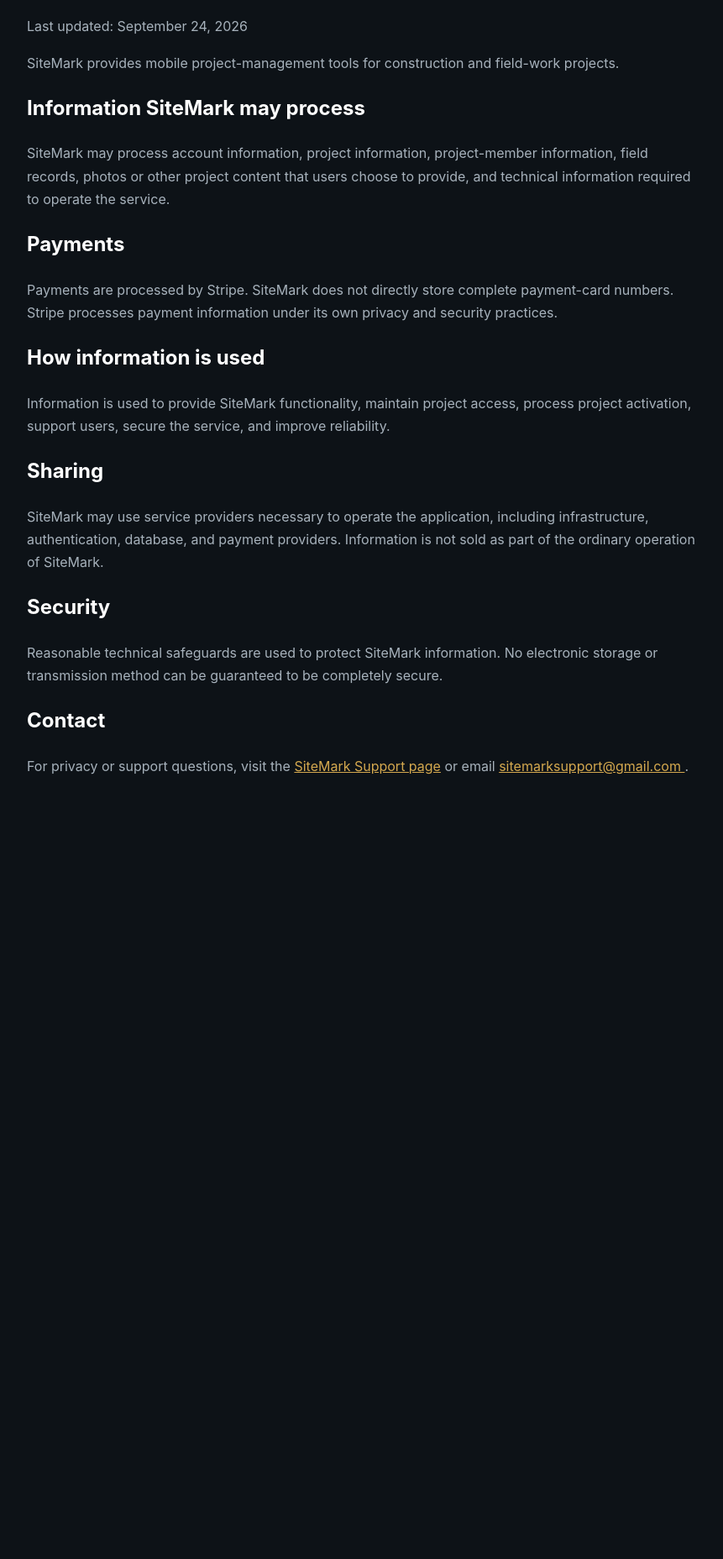
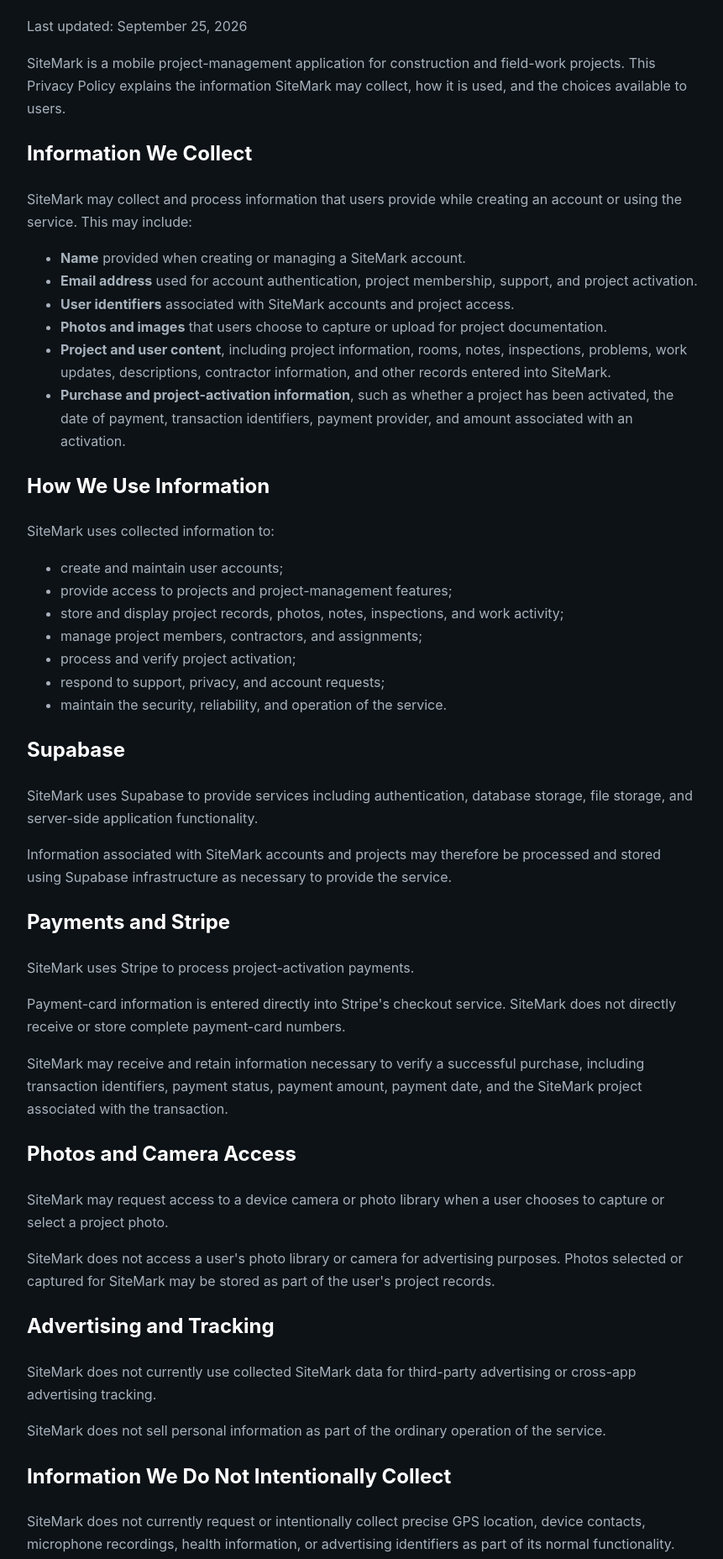
Before and after one commit to kbissett1/recordlok-site, a plain HTML site: page privacy.html in a window 1280 px wide. Shown: the part 166-2022 px from the top of the page at 84% size, without its empty margins (208-1069 px from the left). Before the commit the page ends 1168 px from the top, so only its background shows below. Drawn offline with Linux system fonts and the light colour scheme.

Commit message:
Expand SiteMark privacy policy

```diff
--- a/privacy.html
+++ b/privacy.html
@@ -3,85 +3,327 @@
 <head>
 <meta charset="utf-8">
 <meta name="viewport" content="width=device-width,initial-scale=1">
+
 <title>SiteMark | Privacy Policy</title>
+
+<meta
+  name="description"
+  content="Privacy Policy for the SiteMark mobile project-management application."
+>
+
 <style>
-body{margin:0;background:#0d1217;color:#f5f7f9;font-family:-apple-system,BlinkMacSystemFont,"Segoe UI",sans-serif;line-height:1.7}
-main{max-width:800px;margin:auto;padding:60px 24px}
-a{color:#d5a94f}
-p,li{color:#a7b2bc}
-h1,h2{color:#fff}
+body{
+  margin:0;
+  background:#0d1217;
+  color:#f5f7f9;
+  font-family:
+    -apple-system,
+    BlinkMacSystemFont,
+    "Segoe UI",
+    sans-serif;
+  line-height:1.7
+}
+
+main{
+  max-width:800px;
+  margin:auto;
+  padding:60px 24px
+}
+
+a{
+  color:#d5a94f
+}
+
+p,
+li{
+  color:#a7b2bc
+}
+
+h1,
+h2{
+  color:#fff
+}
+
+.notice{
+  background:#151c23;
+  border:1px solid #28333d;
+  border-radius:14px;
+  padding:22px;
+  margin:24px 0
+}
 </style>
 </head>
+
 <body>
 <main>
+
 <a href="index.html">← SiteMark</a>
 
 <h1>Privacy Policy</h1>
 
-<p>Last updated: September 24, 2026</p>
+<p>
+Last updated: September 25, 2026
+</p>
 
 <p>
-SiteMark provides mobile project-management tools for
-construction and field-work projects.
+SiteMark is a mobile project-management application
+for construction and field-work projects. This Privacy
+Policy explains the information SiteMark may collect,
+how it is used, and the choices available to users.
 </p>
 
-<h2>Information SiteMark may process</h2>
+<h2>Information We Collect</h2>
 
 <p>
-SiteMark may process account information, project
-information, project-member information, field records,
-photos or other project content that users choose to
-provide, and technical information required to operate
-the service.
+SiteMark may collect and process information that users
+provide while creating an account or using the service.
+This may include:
 </p>
 
-<h2>Payments</h2>
+<ul>
+  <li>
+    <strong>Name</strong> provided when creating or
+    managing a SiteMark account.
+  </li>
+
+  <li>
+    <strong>Email address</strong> used for account
+    authentication, project membership, support, and
+    project activation.
+  </li>
+
+  <li>
+    <strong>User identifiers</strong> associated with
+    SiteMark accounts and project access.
+  </li>
+
+  <li>
+    <strong>Photos and images</strong> that users choose
+    to capture or upload for project documentation.
+  </li>
+
+  <li>
+    <strong>Project and user content</strong>, including
+    project information, rooms, notes, inspections,
+    problems, work updates, descriptions, contractor
+    information, and other records entered into SiteMark.
+  </li>
+
+  <li>
+    <strong>Purchase and project-activation
+    information</strong>, such as whether a project has
+    been activated, the date of payment, transaction
+    identifiers, payment provider, and amount associated
+    with an activation.
+  </li>
+</ul>
+
+<h2>How We Use Information</h2>
 
 <p>
-Payments are processed by Stripe. SiteMark does not
-directly store complete payment-card numbers.
-Stripe processes payment information under its own
-privacy and security practices.
+SiteMark uses collected information to:
 </p>
 
-<h2>How information is used</h2>
+<ul>
+  <li>create and maintain user accounts;</li>
+
+  <li>
+    provide access to projects and project-management
+    features;
+  </li>
+
+  <li>
+    store and display project records, photos, notes,
+    inspections, and work activity;
+  </li>
+
+  <li>
+    manage project members, contractors, and assignments;
+  </li>
+
+  <li>
+    process and verify project activation;
+  </li>
+
+  <li>
+    respond to support, privacy, and account requests;
+  </li>
+
+  <li>
+    maintain the security, reliability, and operation
+    of the service.
+  </li>
+</ul>
+
+<h2>Supabase</h2>
 
 <p>
-Information is used to provide SiteMark functionality,
-maintain project access, process project activation,
-support users, secure the service, and improve
-reliability.
+SiteMark uses Supabase to provide services including
+authentication, database storage, file storage, and
+server-side application functionality.
 </p>
 
-<h2>Sharing</h2>
+<p>
+Information associated with SiteMark accounts and
+projects may therefore be processed and stored using
+Supabase infrastructure as necessary to provide the
+service.
+</p>
+
+<h2>Payments and Stripe</h2>
 
 <p>
-SiteMark may use service providers necessary to operate
-the application, including infrastructure,
-authentication, database, and payment providers.
-Information is not sold as part of the ordinary
-operation of SiteMark.
+SiteMark uses Stripe to process project-activation
+payments.
 </p>
+
+<p>
+Payment-card information is entered directly into
+Stripe's checkout service. SiteMark does not directly
+receive or store complete payment-card numbers.
+</p>
+
+<p>
+SiteMark may receive and retain information necessary
+to verify a successful purchase, including transaction
+identifiers, payment status, payment amount, payment
+date, and the SiteMark project associated with the
+transaction.
+</p>
+
+<h2>Photos and Camera Access</h2>
+
+<p>
+SiteMark may request access to a device camera or photo
+library when a user chooses to capture or select a
+project photo.
+</p>
+
+<p>
+SiteMark does not access a user's photo library or
+camera for advertising purposes. Photos selected or
+captured for SiteMark may be stored as part of the
+user's project records.
+</p>
+
+<h2>Advertising and Tracking</h2>
+
+<p>
+SiteMark does not currently use collected SiteMark data
+for third-party advertising or cross-app advertising
+tracking.
+</p>
+
+<p>
+SiteMark does not sell personal information as part of
+the ordinary operation of the service.
+</p>
+
+<h2>Information We Do Not Intentionally Collect</h2>
+
+<p>
+SiteMark does not currently request or intentionally
+collect precise GPS location, device contacts,
+microphone recordings, health information, or
+advertising identifiers as part of its normal
+functionality.
+</p>
+
+<h2>Service Providers</h2>
+
+<p>
+SiteMark may share information with service providers
+only as reasonably necessary to operate the service.
+Current service providers include infrastructure,
+authentication, database, storage, and payment
+providers such as Supabase and Stripe.
+</p>
+
+<p>
+Those providers may process information under their
+own privacy and security practices.
+</p>
+
+<h2>Data Retention</h2>
+
+<p>
+SiteMark retains account and project information for
+as long as reasonably necessary to provide the service,
+maintain project records, meet legitimate operational
+requirements, resolve disputes, comply with applicable
+legal obligations, and process account-deletion
+requests.
+</p>
+
+<h2>Account Deletion and Privacy Choices</h2>
+
+<div class="notice">
+
+<p>
+SiteMark users may initiate an account-deletion request
+from the <strong>Account &amp; Privacy</strong> area
+inside the application.
+</p>
+
+<p>
+Deletion requests are processed within 30 days, subject
+to information that may need to be retained for legal,
+security, fraud-prevention, transaction-record, or
+other legitimate operational requirements.
+</p>
+
+<p>
+Users may also contact SiteMark Support regarding
+privacy questions or account-deletion requests.
+</p>
+
+</div>
 
 <h2>Security</h2>
 
 <p>
-Reasonable technical safeguards are used to protect
-SiteMark information. No electronic storage or
-transmission method can be guaranteed to be completely
-secure.
+SiteMark uses reasonable technical and organizational
+measures intended to protect information handled by the
+service. No electronic storage or transmission method
+can be guaranteed to be completely secure.
+</p>
+
+<h2>Children's Privacy</h2>
+
+<p>
+SiteMark is intended as a project-management tool for
+work and field-project use and is not designed or
+directed toward children.
+</p>
+
+<h2>Changes to This Policy</h2>
+
+<p>
+This Privacy Policy may be updated as SiteMark features,
+service providers, or data practices change. The
+"Last updated" date at the top of this page will be
+revised when material changes are made.
 </p>
 
 <h2>Contact</h2>
 
 <p>
-For privacy or support questions, visit the
+For privacy questions, support requests, or
+account-deletion assistance, visit the
 <a href="support.html">SiteMark Support page</a>
 or email
 <a href="mailto:sitemarksupport@gmail.com">
 sitemarksupport@gmail.com
 </a>.
 </p>
+
+<p>
+You may also review SiteMark's
+<a href="terms.html">Terms of Service</a>
+and
+<a href="refunds.html">Refund Policy</a>.
+</p>
+
 </main>
 </body>
 </html>
```
